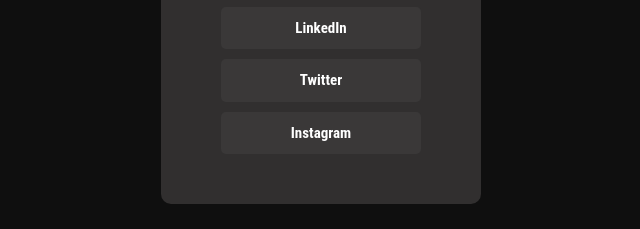
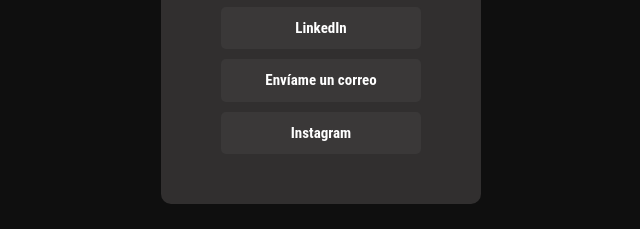
Before and after one commit to Santiag0Aguilar/Social-links-profile, a website: page index.html in a window 1280 px wide. Shown: the part 522-751 px from the top of the page, 319-959 px from the left. Drawn offline with Linux system fonts and the light colour scheme.

Commit message:
Update index.html

```diff
--- a/index.html
+++ b/index.html
@@ -41,7 +41,8 @@
               href="https://www.linkedin.com/in/santiago-javier-aguilar-cruz-a32a7a2b3/?trk=opento_sprofile_topcard"
               >LinkedIn</a
             >
-            <a href="#">Twitter</a>
+           <a href="mailto:aguilarsantiagoguil2007@gmail.com">Envíame un correo</a>
+
             <a href="https://www.instagram.com/san_tiagoac/">Instagram</a>
           </div>
           <!-- Fin caja botones -->
```
